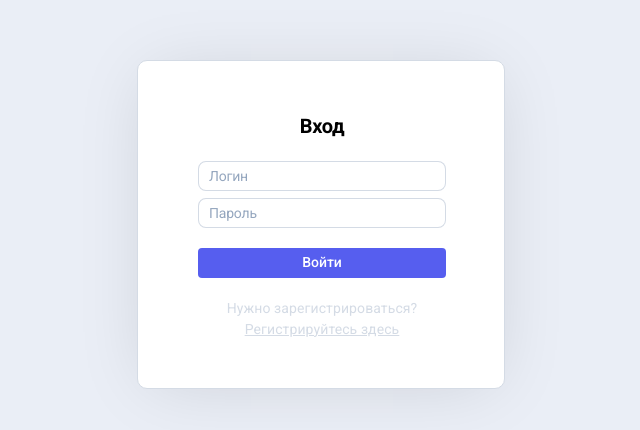
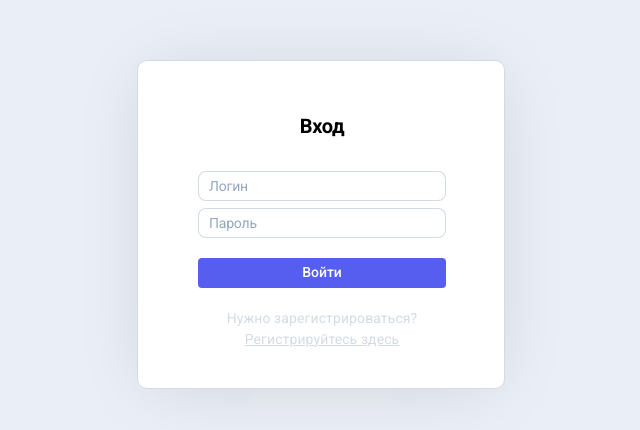
Before and after one commit to DiStail88/skypro-kanban, a React (Vite) app: page /login in a window 1280 px wide. Shown: the part 176-606 px from the top of the page, without its empty margins (319-959 px from the left). Built offline with nearby package versions, Linux system fonts and the light colour scheme.

Commit message:
Исправил недочеты

```diff
--- a/src/components/AppRoutes/AppRoutes.jsx
+++ b/src/components/AppRoutes/AppRoutes.jsx
@@ -12,24 +12,30 @@ function AppRoutes() {
   const [loading, setLoading] = useState(true);
 
   useEffect(() => {
-    const timeout = setTimeout(() => setLoading(false), 1000);
-    return () => clearTimeout(timeout);
+    const token = localStorage.getItem("token");
+    if (token) {
+      setIsAuth(true);
+    }
+    setLoading(false);
   }, []);
+
+  if (loading) {
+    return <div>Загрузка...</div>;
+  }
 
   return (
     <Routes>
       <Route element={<PrivateRoute isAuth={isAuth} />}>
         <Route path="/" element={<HomePage loading={loading} />}>
-          <Route path="/exit" element={<PopExitPage setIsAuth={setIsAuth}/>} />
+          <Route path="/exit" element={<PopExitPage setIsAuth={setIsAuth} />} />
           <Route path="/card/:id" element={<PopBrowsePage />} />
         </Route>
       </Route>
 
-      <Route path="/login" element={<LoginPage setIsAuth={setIsAuth}/>} />
+      <Route path="/login" element={<LoginPage setIsAuth={setIsAuth} />} />
       <Route path="/register" element={<RegisterPage />} />
       <Route path="/*" element={<h1>Страница не найдена</h1>} />
     </Routes>
   );
 }
-
 export default AppRoutes;
--- a/src/components/Login/Login.jsx
+++ b/src/components/Login/Login.jsx
@@ -10,7 +10,7 @@ import {
   LoginLink,
   LoginBackground
 } from "./Login.styled.js";
-import { signIn } from "../../services/api.js";
+import { signIn, fetchTasks } from "../../services/api.js";
 
 const Login = ({ setIsAuth }) => {
   const [form, setForm] = useState({ login: '', password: '' });
@@ -21,10 +21,18 @@ const Login = ({ setIsAuth }) => {
     e.preventDefault();
     try {
       const user = await signIn(form);
-      localStorage.setItem('token', user.token);
+      const token = user.token;
+
+      localStorage.setItem('token', token);
       setIsAuth(true);
+
+
+      const tasks = await fetchTasks(token);
+      console.log("Задачи пользователя:", tasks);
+
+
+      setError('');
       navigate("/");
-      setError('');
     } catch (err) {
       setError(err.message);
     }
@@ -36,7 +44,7 @@ const Login = ({ setIsAuth }) => {
 
   return (
     <LoginBackground>
-      <LoginBlock>
+      <LoginBlock $hasError={!!error}>
         <LoginHead>
           <h1>Вход</h1>
         </LoginHead>
--- a/src/components/Login/Login.styled.js
+++ b/src/components/Login/Login.styled.js
@@ -138,15 +138,14 @@ export const LoginHead = styled.div`
 
 export const LoginBlock = styled.div`
   width: 368px;
-    height: 329px;
-
+  height: ${({ $hasError }) => ($hasError ? "390px" : "329px")};
 
   display: flex;
   flex-direction: column;
   justify-content: flex-start;
   align-items: flex-start;
-    gap: 10;
-    padding: 50px 60px 50px 60px;
+  gap: 10px;
+  padding: 50px 60px;
 
   box-sizing: border-box;
   border: 0.7px solid rgb(212, 219, 229);
@@ -155,5 +154,5 @@ export const LoginBlock = styled.div`
   box-shadow: 0px 4px 67px -12px rgba(0, 0, 0, 0.13);
   background: rgb(255, 255, 255);
   z-index: 100;
-
+  transition: height 0.3s ease;
 `;
--- a/src/components/PopExit/PopExit.jsx
+++ b/src/components/PopExit/PopExit.jsx
@@ -1,4 +1,4 @@
-import { Link, useNavigate } from "react-router-dom"
+import { Link, useNavigate } from "react-router-dom";
 import {
   PopExitWrapper,
   PopExitContainer,
@@ -7,14 +7,15 @@ import {
   PopExitFormGroup,
   PopExitYes,
   PopExitNo,
-    PopExitForm
+  PopExitForm,
 } from "./PopExit.styled.js";
 
-const PopExit = ({setIsAuth}) => {
+const PopExit = ({ setIsAuth }) => {
   const navigate = useNavigate();
   const handleExitYes = (e) => {
     e.preventDefault();
-        setIsAuth(false)
+    localStorage.removeItem("token");
+    setIsAuth(false);
     navigate("/login");
   };
 
@@ -27,9 +28,7 @@ const PopExit = ({setIsAuth}) => {
     <PopExitWrapper id="popExit">
       <PopExitContainer>
         <PopExitBlock className="pop-exit__block">
-                <PopExitTtl className="pop-exit__ttl">
-                    Выйти из аккаунта?
-                </PopExitTtl>
+          <PopExitTtl className="pop-exit__ttl">Выйти из аккаунта?</PopExitTtl>
           <PopExitForm>
             <PopExitFormGroup className="pop-exit__form-group">
               <PopExitYes onClick={handleExitYes}>Да, выйти</PopExitYes>
--- a/src/components/Register/Register.jsx
+++ b/src/components/Register/Register.jsx
@@ -1,5 +1,5 @@
 import React, { useState } from "react";
-import { Link } from "react-router-dom";
+import { Link, useNavigate } from "react-router-dom"; // добавили useNavigate
 import {
   RegisterBlock,
   RegisterHead,
@@ -15,13 +15,14 @@ import { signUp } from "../../services/api.js";
 const Register = () => {
   const [form, setForm] = useState({ login: '', name: '', password: '' });
   const [error, setError] = useState('');
+  const navigate = useNavigate();
 
   const handleSubmit = async (e) => {
     e.preventDefault();
     try {
       await signUp(form);
-      alert('Регистрация прошла успешно!');
       setError('');
+      navigate("/login");
     } catch (err) {
       setError(err.message);
     }
@@ -33,7 +34,7 @@ const Register = () => {
 
   return (
     <RegisterBackground>
-      <RegisterBlock>
+      <RegisterBlock $hasError={!!error}>
         <RegisterHead>
           <h1>Регистрация</h1>
         </RegisterHead>
--- a/src/components/Register/Register.styled.js
+++ b/src/components/Register/Register.styled.js
@@ -139,14 +139,14 @@ export const RegisterHead = styled.div`
 
 export const RegisterBlock = styled.div`
   width: 368px;
-    height: 345px;
+  height: ${({ $hasError }) => ($hasError ? "406px" : "345px")};
 
   display: flex;
   flex-direction: column;
   justify-content: flex-start;
   align-items: flex-start;
-    gap: 10;
-    padding: 50px 60px 50px 60px;
+  gap: 10px;
+  padding: 50px 60px;
 
   box-sizing: border-box;
   border: 0.7px solid rgb(212, 219, 229);
@@ -154,4 +154,5 @@ export const RegisterBlock = styled.div`
 
   box-shadow: 0px 4px 67px -12px rgba(0, 0, 0, 0.13);
   background: rgb(255, 255, 255);
+  transition: height 0.3s ease;
 `;
```
Lines whose indentation alone changed are shown as unchanged.
